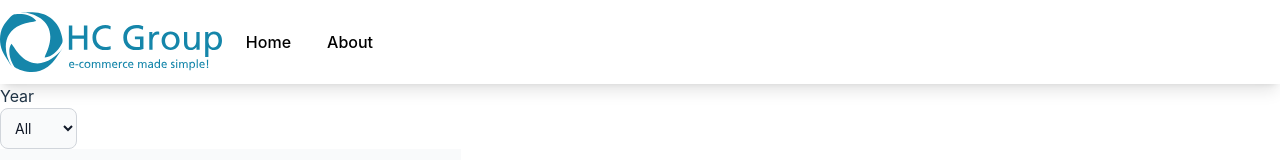
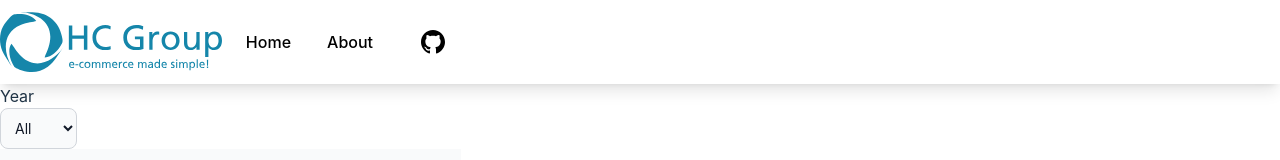
Before and after one commit to jarvin-s/hc-group-app, a Vue app: page / in a window 1280 px wide. Shown: the top 160 px of the page. Built offline with nearby package versions, Linux system fonts and the light colour scheme.

Commit message:
Add remaining changes for the (school) day

```diff
--- a/src/components/Navbar.vue
+++ b/src/components/Navbar.vue
@@ -16,6 +16,12 @@
                         About</p>
                 </div>
             </RouterLink>
+            <a href="https://github.com/tailwindlabs/tailwindcss"
+                className="ml-6 block text-slate-400 hover:text-slate-500 dark:hover:text-slate-300">
+                <span className="sr-only">Tailwind CSS on GitHub</span>
+                <svg xmlns="http://www.w3.org/2000/svg" width="24" height="24" viewBox="0 0 24 24"><path d="M12 0c-6.626 0-12 5.373-12 12 0 5.302 3.438 9.8 8.207 11.387.599.111.793-.261.793-.577v-2.234c-3.338.726-4.033-1.416-4.033-1.416-.546-1.387-1.333-1.756-1.333-1.756-1.089-.745.083-.729.083-.729 1.205.084 1.839 1.237 1.839 1.237 1.07 1.834 2.807 1.304 3.492.997.107-.775.418-1.305.762-1.604-2.665-.305-5.467-1.334-5.467-5.931 0-1.311.469-2.381 1.236-3.221-.124-.303-.535-1.524.117-3.176 0 0 1.008-.322 3.301 1.23.957-.266 1.983-.399 3.003-.404 1.02.005 2.047.138 3.006.404 2.291-1.552 3.297-1.23 3.297-1.23.653 1.653.242 2.874.118 3.176.77.84 1.235 1.911 1.235 3.221 0 4.609-2.807 5.624-5.479 5.921.43.372.823 1.102.823 2.222v3.293c0 .319.192.694.801.576 4.765-1.589 8.199-6.086 8.199-11.386 0-6.627-5.373-12-12-12z"/></svg>
+
+            </a>
         </nav>
     </header>
 </template>
```
